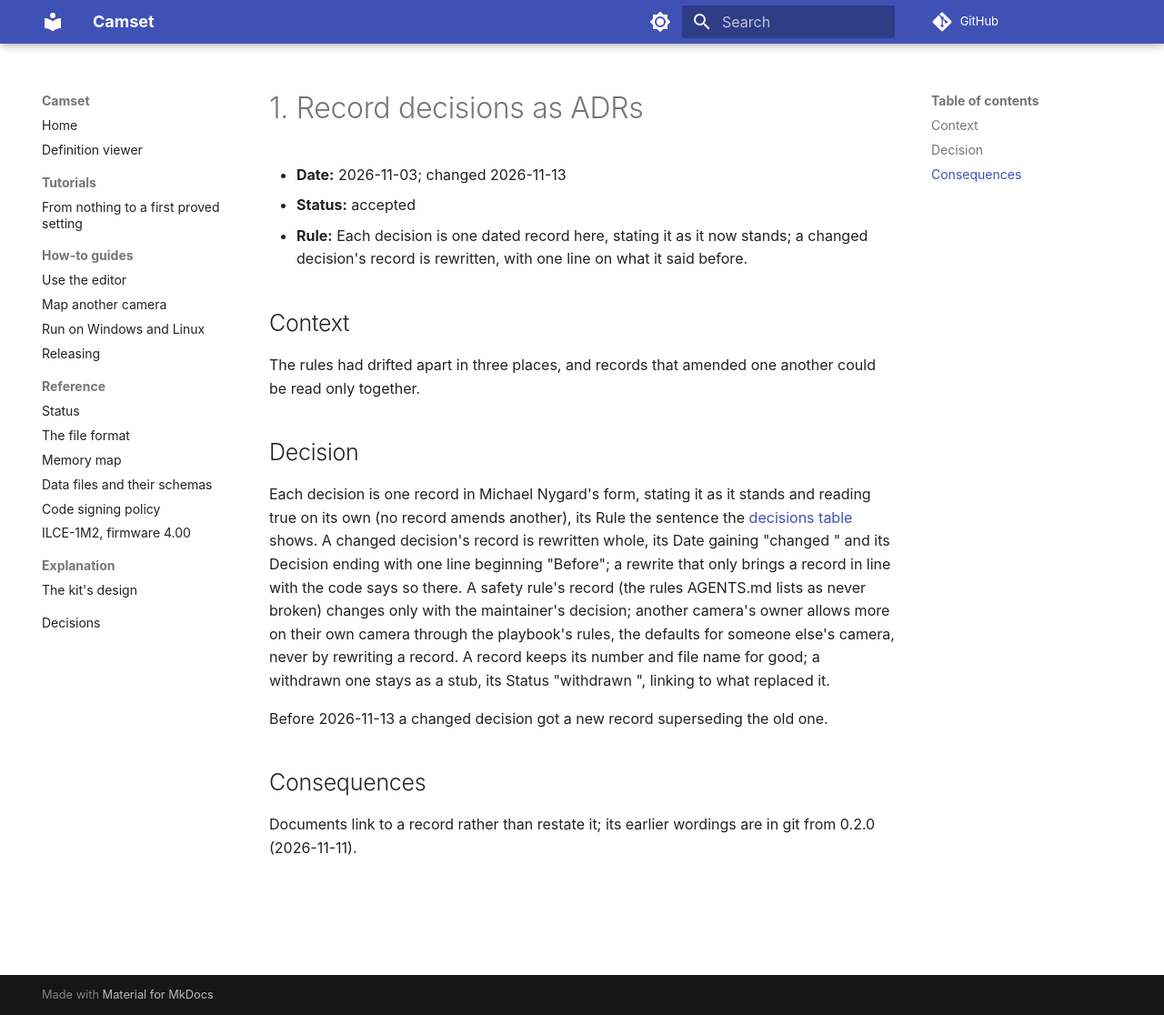
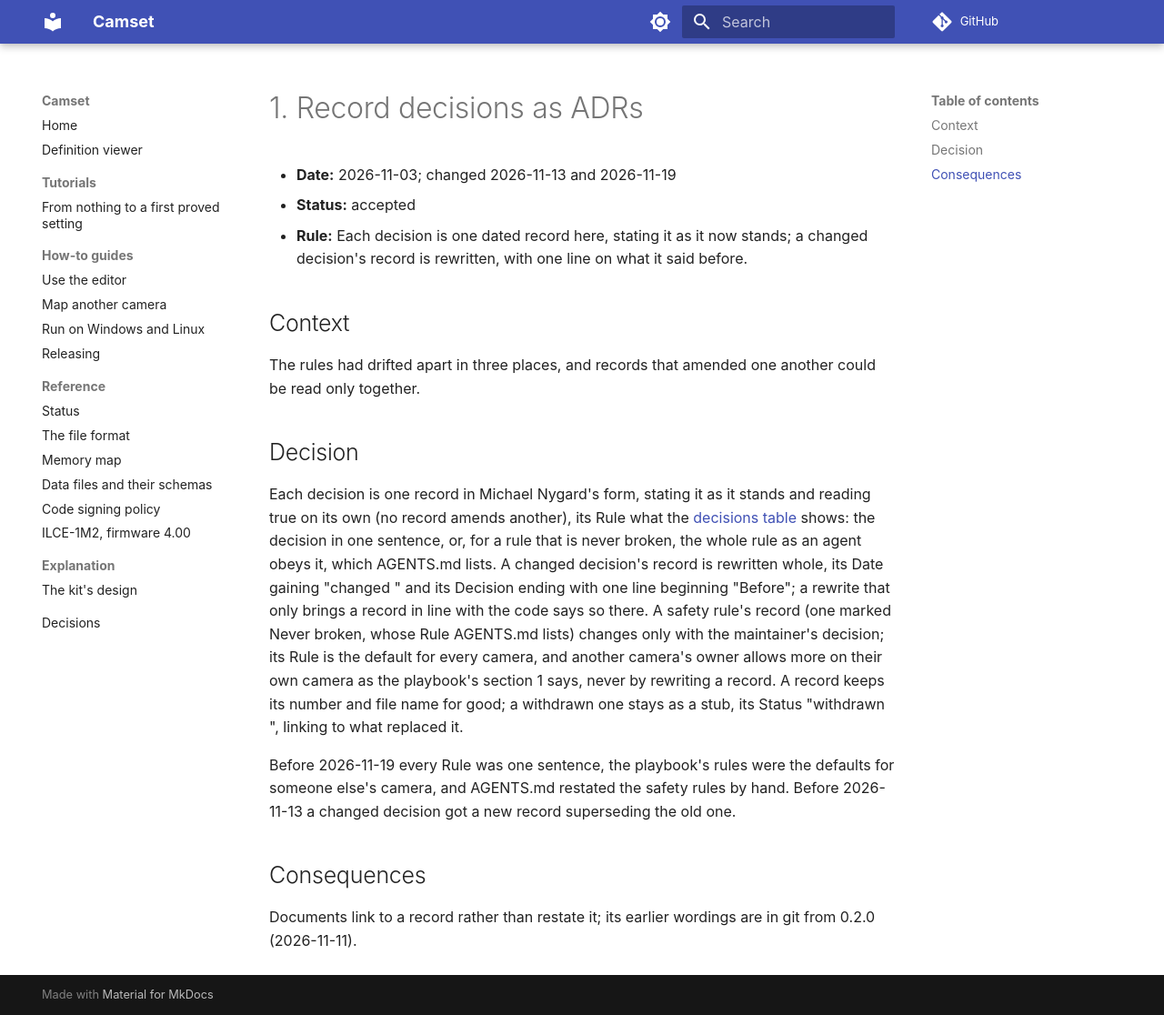
Before and after one commit to camset-dev/camset, an MkDocs documentation site: the page built from docs/decisions/0001-record-decisions-as-adrs.md, in a window 1280 px wide and 1116 px high. Shown: the whole window at 91% size. Built offline with MkDocs 1.6.1 and Material for MkDocs 9.7.7, drawn with Linux system fonts in a browser that asks for light colours; comment, search, counter and statistics services are not loaded.

Commit message:
Decisions: the rules that are never broken are edited in their records
Decision 14's table now names each record's Rule line as the one source of a rule that is never broken, rendered into
AGENTS.md's list and the decisions table, and leaves the playbook's sections 1 and 11 how an owner allows more, the
kit's own mapping rules and how long things take; its Decision counts AGENTS.md's list among the lists build_docs.py
writes. Decision 1 follows: a safety rule's Rule line is the whole rule and the default for every camera, and an owner
allows more as the playbook's section 1 says. Each says what it said before.

Signed-off-by: camset-dev <camset-dev@proton.me>

```diff
--- a/docs/decisions/0001-record-decisions-as-adrs.md
+++ b/docs/decisions/0001-record-decisions-as-adrs.md
@@ -1,6 +1,6 @@
 # 1. Record decisions as ADRs
 
-- **Date:** 2026-11-03; changed 2026-11-13
+- **Date:** 2026-11-03; changed 2026-11-13 and 2026-11-19
 - **Status:** accepted
 - **Rule:** Each decision is one dated record here, stating it as it now stands; a changed decision's record is
   rewritten, with one line on what it said before.
@@ -12,13 +12,17 @@ The rules had drifted apart in three places, and records that amended one anothe
 ## Decision
 
 Each decision is one record in Michael Nygard's form, stating it as it stands and reading true on its own (no record
-amends another), its Rule the sentence the [decisions table](index.md) shows. A changed decision's record is rewritten
-whole, its Date gaining "changed <date>" and its Decision ending with one line beginning "Before"; a rewrite that only
-brings a record in line with the code says so there. A safety rule's record (the rules AGENTS.md lists as never broken)
-changes only with the maintainer's decision; another camera's owner allows more on their own camera through the
-playbook's rules, the defaults for someone else's camera, never by rewriting a record. A record keeps its number and
-file name for good; a withdrawn one stays as a stub, its Status "withdrawn <date>", linking to what replaced it.
+amends another), its Rule what the [decisions table](index.md) shows: the decision in one sentence, or, for a rule
+that is never broken, the whole rule as an agent obeys it, which AGENTS.md lists. A changed decision's record is
+rewritten whole, its Date gaining "changed <date>" and its Decision ending with one line beginning "Before"; a rewrite
+that only brings a record in line with the code says so there. A safety rule's record (one marked Never broken, whose
+Rule AGENTS.md lists) changes only with the maintainer's decision; its Rule is the default for every camera, and another
+camera's owner allows more on their own camera as the playbook's section 1 says, never by rewriting a record. A record
+keeps its number and file name for good; a withdrawn one stays as a stub, its Status "withdrawn <date>", linking to
+what replaced it.
 
+Before 2026-11-19 every Rule was one sentence, the playbook's rules were the defaults for someone else's camera, and
+AGENTS.md restated the safety rules by hand.
 Before 2026-11-13 a changed decision got a new record superseding the old one.
 
 ## Consequences
```
Also changed, not shown: docs/decisions/0014-one-source-per-fact.md (+8 -4 lines), docs/decisions/index.md (+2 -2 lines).
